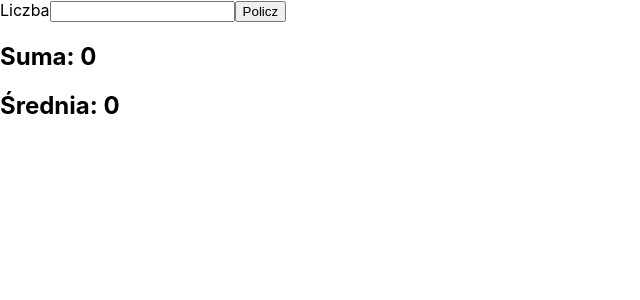
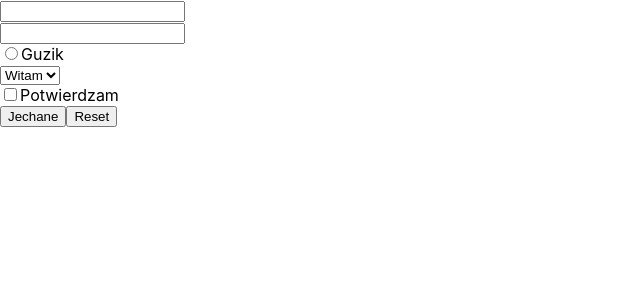
Before and after one commit to BogateInterfejsyWebowePJATK/lab_12-MateuszKepczynski, a React (Create React App) app: page / in a window 1280 px wide. Shown: the top 300 px of the page, without its empty margins (0-640 px from the left). Built offline with nearby package versions, Linux system fonts and the light colour scheme.

Commit message:
Zadanie 2

```diff
--- a/src/components/FormComponent.js
+++ b/src/components/FormComponent.js
@@ -2,35 +2,101 @@ import React, {useRef, useState} from 'react';
 
 export default function FormComp()
 {
-    const [number, setNumber] = useState(0);
-    const [amount, setAmount] = useState(0);
-    const [iteration, setIteration] = useState(0);
-    const numberRef = useRef();
+    const [textOne, setTextOne] = useState("");
+    const [textTwo, setTextTwo] = useState("");
+    const [radio, setRadio] = useState("");
+    const [select, setSelect] = useState("");
+    const [check, setCheck] = useState("");
+    const [showTab, setTab] = useState(false);
+
+    const textOneRef = useRef();
+    const textTwoRef = useRef();
+    const radioRef = useRef();
+    const selectRef = useRef();
+    const checkRef = useRef();
 
 
     const submit = event =>
     {
         event.preventDefault();
-        setIteration(iteration + 1);
-        setNumber(parseInt(numberRef.current.value) + number);
-        console.log(number);
-        console.log(iteration);
-        console.log(amount);
-        if( number === 0)
-            setAmount(1);
-        else
-            setAmount(number / iteration);
+        setTextOne(textOneRef.current.value);
+        setTextTwo(textTwoRef.current.value);
+        setRadio(radioRef.current.checked);
+        setSelect(selectRef.current.value);
+        setTab(true);
+    }
+
+    const handleCheck = (event) =>
+    {
+        setCheck(event.target.value);
+    }
+
+    const handleRadio = (event) =>
+    {
+        setRadio(event.target.value);
+    }
+
+    const resetForm = event =>
+    {
+        event.preventDefault();
+        setTextOne("");
+        setTextTwo("");
+        setRadio("");
+        setSelect("");
+        setTab(false);
     }
 
     return(
         <div>
             <form onSubmit={submit}>
-                <label>Liczba</label>
-                <input type={"text"} ref={numberRef} required={true}/>
-                <button type={"submit"}>Policz</button>
+                <input type={"text"} ref={textOneRef}/>
+                <br/>
+
+                <input type={"text"} ref={textTwoRef}/>
+                <br/>
+
+                <input id={"radioB"} type="radio" ref={radioRef} onClick={handleRadio} value={"Guzik"}/>
+                <label for={"radioB"}>Guzik</label>
+                <br/>
+
+                <select ref={selectRef}>
+                    <option value={"Witam"}>Witam</option>
+                    <option value={"Kotki"}>Kotki</option>
+                </select>
+                <br/>
+
+                <input id={"checkB"} ref={checkRef} type="checkbox" onClick={handleCheck} value={"Potwierdzam"}/>
+                <label for={"checkB"}>Potwierdzam</label>
+                <br/>
+
+                <button type={"submit"}>Jechane</button>
+                <button type={"reset"} onClick={resetForm}>Reset</button>
             </form>
-            <h2>Suma: {number}</h2>
-            <h2>Średnia: {amount}</h2>
+            {
+                showTab ? (
+                    <table>
+                        <thead>
+                        <tr>
+                            <th>Text One</th>
+                            <th>Text Two</th>
+                            <th>Radio</th>
+                            <th>Select</th>
+                            <th>Checked</th>
+                        </tr>
+                        </thead>
+                        <tbody>
+                        <tr>
+                            <td>{textOne}</td>
+                            <td>{textTwo}</td>
+                            <td>{radio}</td>
+                            <td>{select}</td>
+                            <td>{check}</td>
+                        </tr>
+                        </tbody>
+                    </table>
+                ) : <></>
+            }
+
         </div>
     );
 }
```
Also changed, not shown: 1 other file (tests, documents, lock files or other folders).
